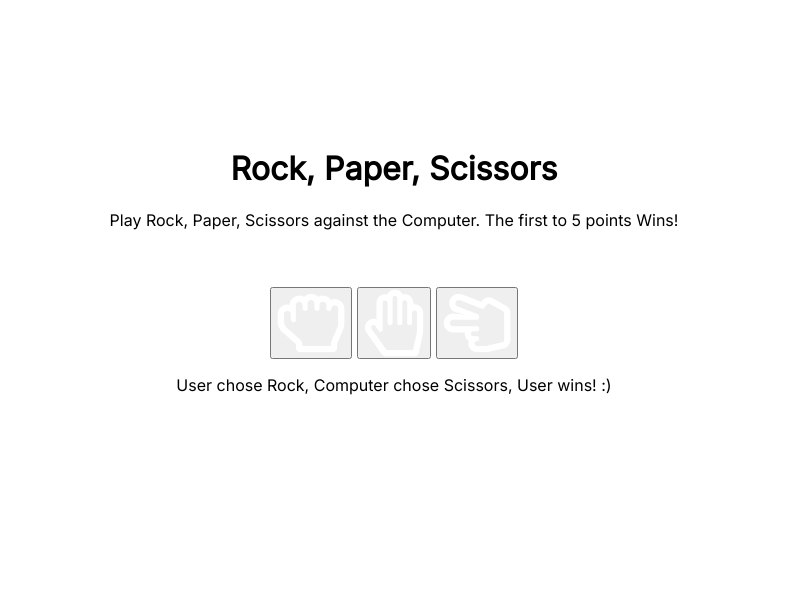
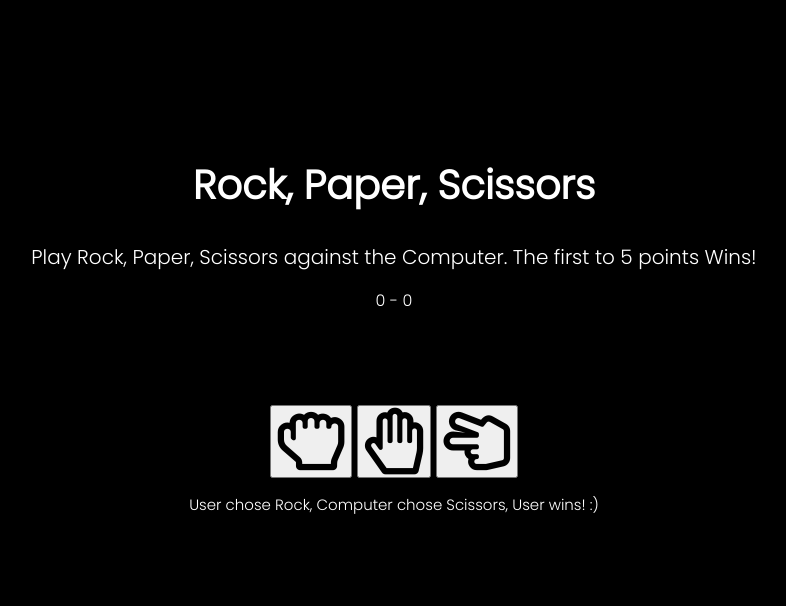
Before and after one commit to MonikkaKindaCodes/Rock-Paper-Scissors, a plain HTML site: page index.html in a window 1280 px wide. Shown: the whole page, without its empty margins (246-1032 px from the left). Drawn offline with Linux system fonts and the light colour scheme.

Commit message:
Add files via upload

```diff
--- a/index.html
+++ b/index.html
@@ -1,6 +1,5 @@
 <!DOCTYPE html>
 <html>
-
   <head>
     <meta charset="utf-8" />
     <meta http-equiv="X-UA-Compatible" content="IE=edge" />
@@ -8,10 +7,18 @@
     <meta name="description" content="" />
     <meta name="viewport" content="width=device-width, initial-scale=1" />
     <link rel="stylesheet" href="style.css" />
-  <link rel="preconnect" href="https://fonts.gstatic.com">
-  <link href="https://fonts.googleapis.com/css2?family=Inter&display=swap" rel="stylesheet">
-  <link rel="stylesheet" href="https://use.fontawesome.com/releases/v5.15.3/css/all.css"
-    integrity="sha384-SZXxX4whJ79/gErwcOYf+zWLeJdY/qpuqC4cAa9rOGUstPomtqpuNWT9wdPEn2fk" crossorigin="anonymous">
+    <link rel="preconnect" href="https://fonts.gstatic.com" />
+    <link rel="preconnect" href="https://fonts.gstatic.com" />
+    <link
+      href="https://fonts.googleapis.com/css2?family=Poppins:wght@300&display=swap"
+      rel="stylesheet"
+    />
+    <link
+      rel="stylesheet"
+      href="https://use.fontawesome.com/releases/v5.15.3/css/all.css"
+      integrity="sha384-SZXxX4whJ79/gErwcOYf+zWLeJdY/qpuqC4cAa9rOGUstPomtqpuNWT9wdPEn2fk"
+      crossorigin="anonymous"
+    />
   </head>
 
   <body>
@@ -24,6 +31,12 @@
           Play Rock, Paper, Scissors against the Computer. The first to 5 points
           Wins!
         </div>
+      </div>
+      <div class="score">
+        <p class="scores">
+          <span class="user-score">0</span> -
+          <span class="computer-score">0</span>
+        </p>
       </div>
       <div class="buttons">
         <button class="rock">
@@ -42,5 +55,4 @@
     </div>
     <script src="script.js" async defer></script>
   </body>
-
 </html>
--- a/script.js
+++ b/script.js
@@ -1,20 +1,5 @@
 //Pulling buttons in DOM
-const rockBtn = document.querySelector('.rock');
-const paperBtn = document.querySelector('.paper');
-const scissorBtn = document.querySelector('.scissors');
-const resultText = document.querySelector('.result');
-
-//Setting Computer Play
-const computerPlay = function () {
-    const selection = ['Rock', 'Paper', 'Scissors'];
-    const Math.floor(Math.random() * selection.length);
-}
-
-
-
-//Playing a round of Rock, Paper, Scissors again Computer
-
-const playRound = function (playerSelection, computerSelection) {
-
-}
-const playerSelection = 'rock';
+const rockBtn = document.querySelector(".rock");
+const paperBtn = document.querySelector(".paper");
+const scissorBtn = document.querySelector(".scissors");
+const resultText = document.querySelector(".result");
--- a/style.css
+++ b/style.css
@@ -1,26 +1,39 @@
-*{
+* {
   box-sizing: border-box;
 }
 
 body {
-    font-family: 'Inter', sans-serif;
+  font-family: "Poppins", sans-serif;
   min-height: 100vh;
   overflow: hidden;
   text-align: center;
   display: flex;
   align-items: center;
-    flex-direction:column;
+  flex-direction: column;
   margin: 0;
-}
-
-i {
+  background-color: #000;
   color: #fff;
 }
 
+h1 {
+  font-size: 40px;
+}
+
+.sub-title {
+  font-size: 20px;
+}
+
+.result {
+  font-size: 15px;
+}
+.score {
+  font-style: 20px;
+}
 .game-wrapper {
   padding-top: 10%;
 }
 
 .buttons {
   padding: 10%;
+  margin: 20px;
 }
```
Lines whose indentation alone changed are shown as unchanged.
